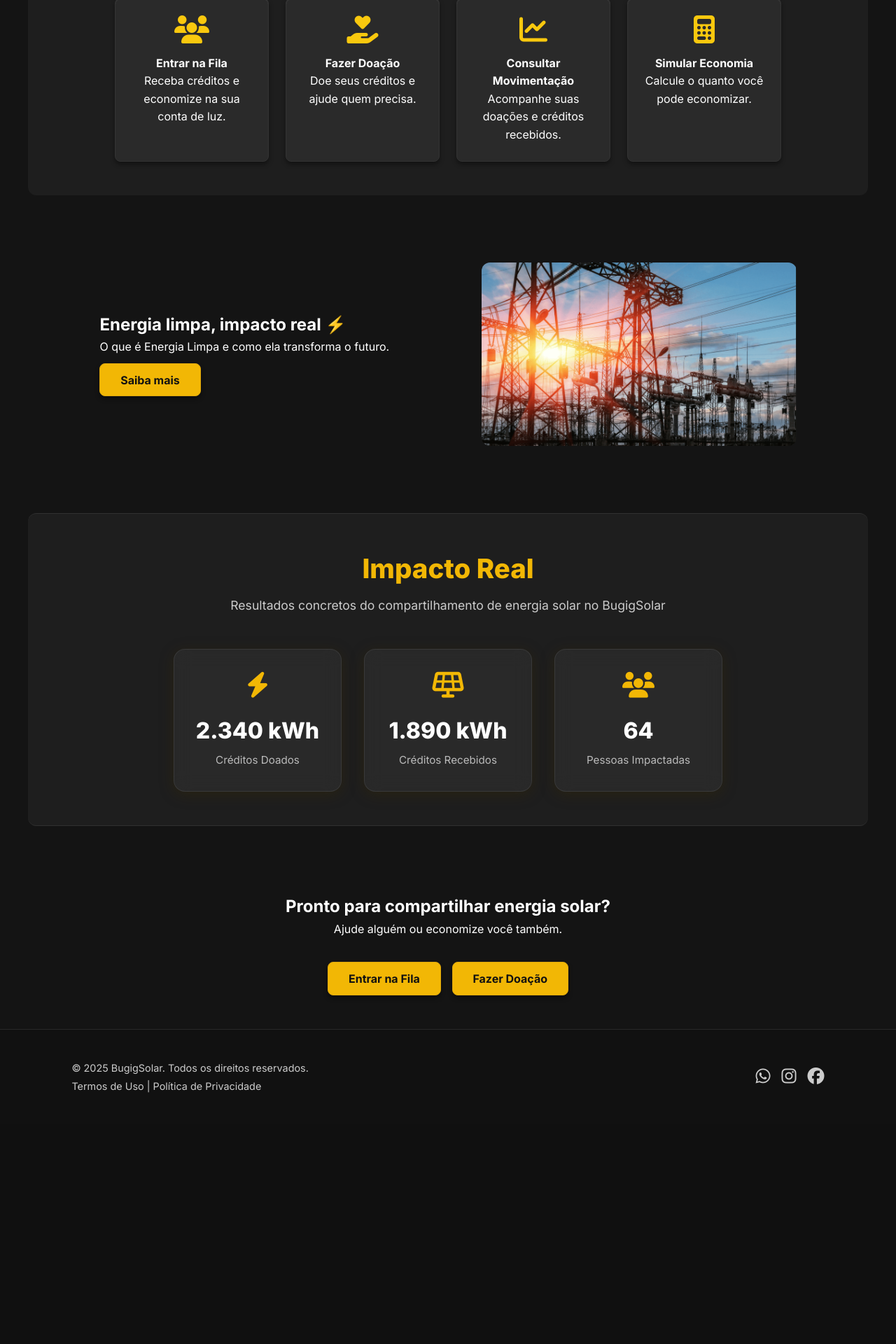
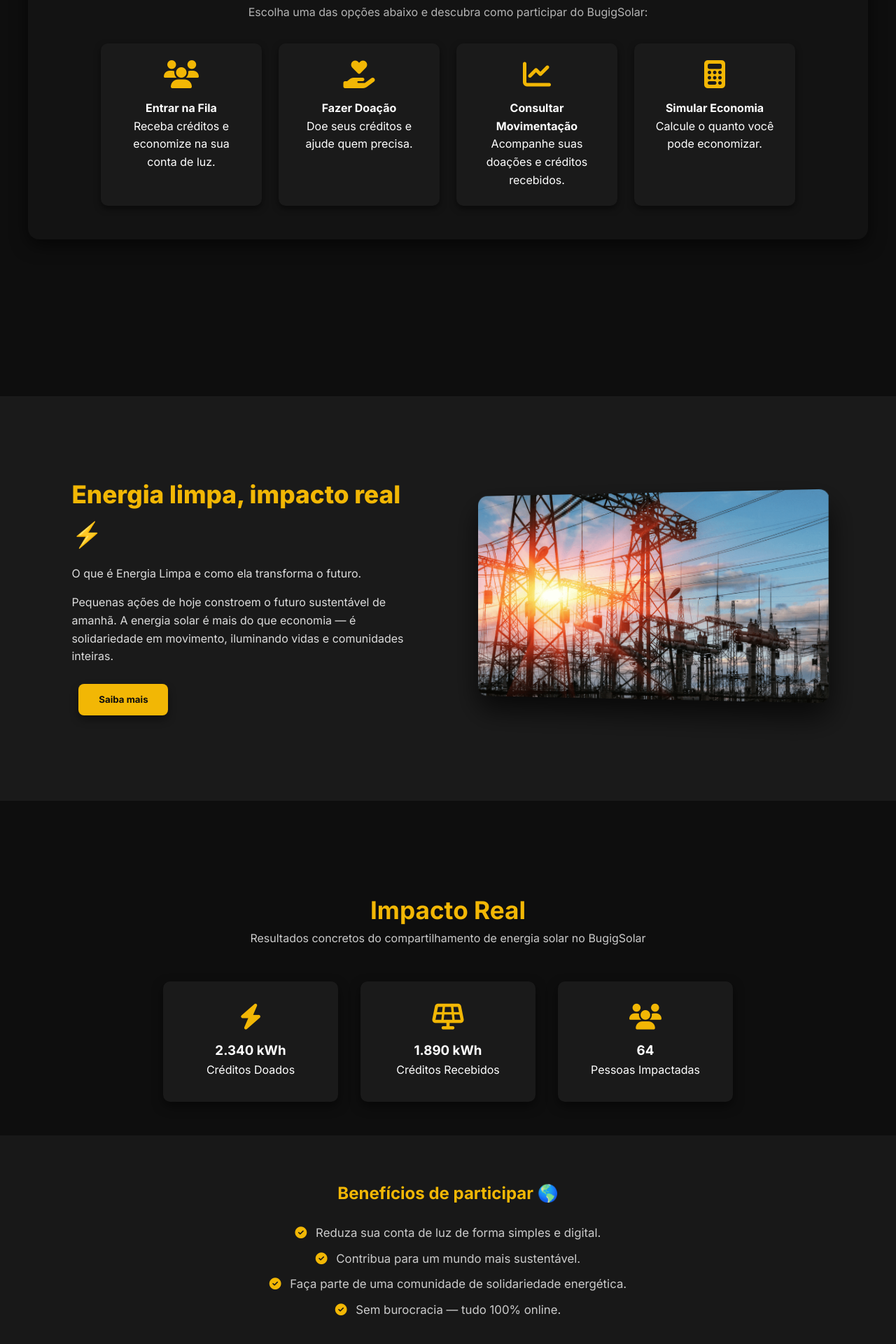
Before and after one commit to RenanAlvares/bugig_solar, a Flask app: page /landingPage in a window 1280 px wide. Shown: the part 506-2426 px from the top of the page at 70% size. Before the commit the page ends 2067 px from the top, so only its background shows below. Run offline with Flask 3, Linux system fonts and the light colour scheme.

Commit message:
atualização ldPage e css modificado

```diff
--- a/static/style/LandingPage.css
+++ b/static/style/LandingPage.css
@@ -1,74 +1,117 @@
-/* ==============================================
-   BUGIGSOLAR - CSS CORRIGIDO PARA LANDING PAGE (COM BOTÕES PADRONIZADOS)
-   ============================================== */
+/* ===================================================
+   BUGIGSOLAR - VISUAL UNIFORME, MODERNO E COESO
+   =================================================== */
 
-/* 🎨 Paleta: Preto (#111), Branco (#fff), Amarelo Solar (#F2B705), Verde (#44af69) */
+/* 🎨 Paleta: Preto #0e0e0e, Amarelo Solar #F2B705, Branco #fff */
 
 body {
   font-family: "Inter", sans-serif;
   margin: 0;
-  background: linear-gradient(rgba(0,0,0,0.92), rgba(0,0,0,0.92));
-  color: #111;
+  background-color: #0e0e0e;
+  color: #fff;
   line-height: 1.6;
+  overflow-x: hidden;
 }
 
-/* --- HERO COM IMAGEM DE FUNDO COM CHANFRADO --- */
+/* --- HERO (CABEÇALHO COM IMAGEM) --- */
 .hero {
   position: relative;
   text-align: center;
-  padding: 8rem 2rem;
-  background: linear-gradient(rgba(0,0,0,0.7), rgba(0,0,0,0.7)),
+  padding: 8rem 2rem 10rem 2rem; /* um pouco mais de padding inferior */
+  background: linear-gradient(rgba(0, 0, 0, 0.7), rgba(0, 0, 0, 0.8)),
               url("/static/Imagens/hero-solar.jpg") center/cover no-repeat;
   color: #fff;
+
   clip-path: polygon(0 0, 100% 0, 100% 70%, 50% 100%, 0 70%);
+
+  margin-bottom: 0; /* remove o corte negativo */
+  overflow: visible; /* 🔥 libera o conteúdo para aparecer acima */
+  z-index: 1; /* garante que a imagem fique atrás do info-box */
 }
-.hero h1 { font-size: 2.8rem; margin-bottom: 1rem; }
-.hero p { font-size: 1.3rem; color: #f5f5f5; }
 
-/* --- INFO BOX EM CARDS COM SOBREPOSIÇÃO --- */
+.hero h1 {
+  font-size: 2.8rem;
+  margin-bottom: 1rem;
+  font-weight: 800;
+}
+
+.hero p {
+  font-size: 1.3rem;
+  color: #eaeaea;
+}
+
+/* --- INFO BOX --- */
 .info-box {
+  position: relative;
+  top: -80px; /* 🔥 move o container para cima, sobre a imagem */
   text-align: center;
   padding: 3rem 2rem;
-  margin: -5rem auto 3rem auto;
+  margin: 0 auto 4rem auto;
   max-width: 1200px;
-  border-radius: 12px;
-  position: relative;
-  z-index: 10;
-  background: #1e1e1e;
+  border-radius: 16px;
+  background: rgba(20, 20, 20, 0.95); /* leve transparência para integrar com o fundo */
+  box-shadow: 0 8px 25px rgba(0, 0, 0, 0.6);
+  z-index: 10; /* acima do hero */
+}
+
+.info-box h2 {
+  color: #F2B705;
+  font-weight: 700;
+  margin-bottom: 0.5rem;
+  z-index: 2;
+}
+
+.info-box h3 {
   color: #fff;
+  font-weight: 700;
+  margin-bottom: 0.5rem;
+  z-index: 2;
 }
+
+.subtexto-info {
+  font-size: 1rem;
+  color: #b5b5b5;
+  margin-top: 0.3rem;
+  z-index: 2;
+}
+
 .cards-container {
   display: flex;
+  flex-wrap: wrap;
   justify-content: center;
   gap: 1.5rem;
-  flex-wrap: wrap;
   margin-top: 2rem;
+  z-index: 2;
 }
+
 .card {
-  background: #2a2a2a;
+  background: #1a1a1a;
   padding: 1.5rem;
-  border-radius: 8px;
-  width: 220px;
-  border: 1px solid #333;
+  border-radius: 10px;
+  width: 230px;
   cursor: pointer;
   transition: all 0.3s ease;
-  box-shadow: 0 4px 6px rgba(0, 0, 0, 0.4), inset 0 1px 1px rgba(255, 255, 255, 0.1);
+  box-shadow: 0 4px 10px rgba(0, 0, 0, 0.5);
 }
+
 .card:hover {
   transform: translateY(-8px);
   background-color: #F2B705;
   color: #111;
-  box-shadow: 0 10px 15px rgba(0, 0, 0, 0.5), inset 0 1px 1px rgba(255, 255, 255, 0.2);
 }
-.card:hover i, .card:hover h4, .card:hover p { color: #111; }
+
 .card i {
   font-size: 2.5rem;
-  color: #f9c80e;
+  color: #F2B705;
   margin-bottom: 1rem;
   transition: color 0.3s ease;
 }
 
-/* --- QUADRO DE AVISO (MODAL) --- */
+.card:hover i {
+  color: #111;
+}
+
+/* --- AVISO POPUP --- */
 .aviso {
   display: none;
   background-color: rgba(0, 0, 0, 0.92);
@@ -83,6 +126,7 @@ body {
   position: relative;
   text-align: center;
 }
+
 .fechar-aviso {
   position: absolute;
   top: 10px;
@@ -94,176 +138,231 @@ body {
   font-size: 1.5rem;
 }
 
-/* --- SEÇÃO LATERAL COM IMAGEM --- */
-.section-imagem {
+/* --- SEÇÃO IMAGEM (ENERGIA LIMPA) --- */
+.section-imagem.diagonal {
+  position: relative;
+  color: #fff;
+  overflow: hidden;
+  z-index: 1;
+  padding: 5rem 0;
+  background: transparent; /* cor base atrás */
+  clip-path: polygon(0 0, 100% 0, 100% 100%, 0 100%);
+  /*clip-path: polygon(0 20%, 100% 0, 100% 100%, 0 80%);*/
+}
+
+/* Container com ângulos diagonais suaves */
+.container-diagonal {
+  position: relative;
+  background: #1a1a1a;
+  padding: 7rem 8%;
+}
+/* conteúdo principal */
+.conteudo-energia {
   display: flex;
   align-items: center;
-  justify-content: center;
-  gap: 3rem;
-  padding: 3rem 8%;
+  justify-content: space-between;
+  gap: 4rem;
+  flex-wrap: wrap;
+  position: relative;
+  z-index: 2;
   max-width: 1200px;
-  margin: auto;
-  flex-wrap: wrap;
-}
-.texto, .section-imagem img { flex: 1; min-width: 300px; }
-.section-imagem .texto h2, .section-imagem .texto p { color: #fff; }
-.section-imagem img { max-width: 450px; border-radius: 12px; }
-
-/* --- IMPACTO REAL COM IMAGEM DE FUNDO --- */
-.creditos-dados {
-  display: flex;
-  flex-direction: column;
-  gap: 0.5rem;
-  background: transparent;
-  padding: 1.5rem;
+  margin: 0 auto;
 }
 
-/* --- CTA FINAL --- */
-.cta-final {
-  text-align: center;
-  background: transparent;
-  padding: 3rem 2rem;
-  max-width: 900px;
-  margin: auto;
-  color: #fff;
-}
-.cta-final .hero-buttons {
-  margin-top: 1.5rem;
-  display: flex;
-  gap: 1rem;
-  justify-content: center;
-  flex-wrap: wrap;
+.conteudo-energia .texto {
+  flex: 1 1 450px;
+  min-width: 300px;
 }
 
-/* --- NOVO BOTÃO PADRÃO PARA A LANDING PAGE --- */
-.lp-button {
-   margin-top: 10px;
-    background: #F2B705;
-    color: #111;
-    border: 1px solid #e0a80b;
-    padding: 0.8rem 1.8rem;
-    border-radius: 8px;
-    font-weight: 700;
-    font-size: 1rem;
-    text-decoration: none;
-    cursor: pointer;
-    box-shadow: 0 4px 6px rgba(0, 0, 0, 0.4);
-
-    /* Transição suave para todas as propriedades */
-    transition: background-color 0.4s ease, color 0.4s ease, transform 0.3s ease, box-shadow 0.4s ease;
+.conteudo-energia .texto h2 {
+  color: #F2B705;
+  font-size: 2.2rem;
+  font-weight: 800;
+  margin-bottom: 1rem;
 }
 
-.lp-button a { /*aqui esta usando o "a" para acessar o bota diretamente*/
-    text-decoration: none; /* Remove o sublinhado do link */
-    color: inherit;
+.conteudo-energia .texto p {
+  color: #ddd;
+  margin-bottom: 1rem;
 }
 
-.lp-button:hover {
-    /* Estado Hover: Preto com escrita amarela */
-    background-color: #2a2a2a;
-    color: #F2B705;
-    border-color: #333;
-
-    transform: translateY(-2px);
-    box-shadow: 0 6px 10px rgba(0, 0, 0, 0.5);
+.texto-secundario {
+  color: #bbb;
+  line-height: 1.6;
+  max-width: 550px;
 }
 
-/* --- IMPACTO REAL - VISUAL PROFISSIONAL COESO --- */
-.painel-creditos {
-  position: relative;
-  padding: 5rem 2rem;
+/* imagem */
+.conteudo-energia .imagem {
+  flex: 1 1 450px;
   text-align: center;
-  color: #fff;
-  background: radial-gradient(circle at 50% 50%, #0a0a0a, #111);
-  overflow: hidden;
-  border-top: 1px solid rgba(255, 255, 255, 0.08);
-  border-bottom: 1px solid rgba(255, 255, 255, 0.08);
 }
 
+.conteudo-energia .imagem img {
+  max-width: 100%;
+  border-radius: 14px;
+  box-shadow: 0 20px 40px rgba(0, 0, 0, 0.7);
+  transform: perspective(1000px) rotateY(-8deg);
+  transition: transform 0.4s ease, box-shadow 0.4s ease;
+}
 
-/* Camada 2 — energia pulsante em rotação */
+/* --- IMPACTO REAL --- */
 .painel-creditos {
   text-align: center;
   padding: 3rem 2rem;
-  margin: 3rem auto 3rem auto;
-  max-width: 1200px;
-  border-radius: 12px;
-  position: relative;
-  z-index: 10;
-  background: #1e1e1e;
-  color: #fff;
-}
-
-/* Conteúdo acima das camadas */
-.painel-creditos > * {
-  position: relative;
-  z-index: 2;
-}
-
-
-.impacto-container {
-  max-width: 1100px;
-  margin: 0 auto;
+  background: transparent;
 }
 
 .impacto-container h2 {
-  font-size: 2.4rem;
-  font-weight: 800;
   color: #F2B705;
-  margin-bottom: 0.5rem;
+  font-size: 2.2rem;
+  font-weight: 700;
 }
 
 .impacto-subtitle {
-  font-size: 1.1rem;
   color: #ccc;
+  font-size: 1rem;
   margin-bottom: 3rem;
 }
 
 .metricas {
   display: flex;
   justify-content: center;
+  flex-wrap: wrap;
   gap: 2rem;
-  flex-wrap: wrap;
 }
 
-/* --- ESTILO DOS CARDS --- */
 .metrica-card {
-  background: rgba(255, 255, 255, 0.05);
-  border: 1px solid rgba(255, 255, 255, 0.08);
-  border-radius: 16px;
-  backdrop-filter: blur(12px);
-  -webkit-backdrop-filter: blur(12px);
-  padding: 2rem 1.5rem;
-  width: 240px;
-  transition: all 0.35s ease;
-  box-shadow: 0 4px 20px rgba(58, 42, 1, 0.4);
+  background: #1a1a1a;
+  border-radius: 10px;
+  padding: 2rem;
+  width: 250px;
+  transition: all 0.3s ease;
+  box-shadow: 0 6px 15px rgba(0, 0, 0, 0.5);
+}
+
+.metrica-card:hover {
+  transform: translateY(-8px);
+  background: #F2B705;
+  color: #111;
 }
 
 .metrica-card i {
+  color: #F2B705;
   font-size: 2.3rem;
-  color: #F2B705;
   margin-bottom: 1rem;
 }
 
-.metrica-card h3 {
-  font-size: 2rem;
-  font-weight: 800;
-  margin: 0.3rem 0;
+.metrica-card:hover i {
+  color: #111;
+}
+
+/* --- BENEFÍCIOS --- */
+.beneficios {
+  text-align: center;
+  padding: 4rem 2rem;
+  background: #181818;
+}
+.beneficios h2 { color: #f2b705; margin-bottom: 1.5rem; }
+.beneficios ul {
+  list-style: none;
+  padding: 0;
+  max-width: 800px;
+  margin: auto;
+}
+.beneficios li {
+  margin: 0.6rem 0;
+  color: #ccc;
+  font-size: 1.05rem;
+}
+.beneficios i { color: #f2b705; margin-right: 8px; }
+
+/* --- FRASE IMPACTO --- */
+.frase-impacto {
+  background: #181818;
+  text-align: center;
+  padding: 2rem 2rem;
+  font-style: italic;
+  font-size: 1.1rem;
+  color: #F2B705;
+}
+
+/* --- CTA FINAL --- */
+.cta-final {
+  color: #F2B705;
+  text-align: center;
+  padding: 4rem 2rem;
+  background: transparent;
+}
+
+.cta-final p{
   color: #fff;
 }
 
-.metrica-card p {
-  color: #bbb;
-  font-size: 0.95rem;
+.lp-button {
+  margin: 10px;
+  background: #F2B705;
+  color: #111;
+  border: none;
+  padding: 0.9rem 1.8rem;
+  border-radius: 8px;
+  font-weight: bold;
+  cursor: pointer;
+  transition: all 0.3s ease;
+  box-shadow: 0 6px 12px rgba(0, 0, 0, 0.4);
+  text-decoration: none; /* remove sublinhado */
 }
 
-/* --- EFEITO HOVER SUAVE --- */
-.metrica-card:hover {
-  transform: translateY(-8px);
-  border-color: #F2B705;
-  box-shadow: 0 8px 25px rgba(242, 183, 5, 0.25);
+.lp-button:hover {
+  background: #2a2a2a;
+  color: #F2B705;
+  transform: translateY(-3px);
+}
+.lp-button a{
+  color: #0e0e0e;
+  text-decoration: none; /* remove sublinhado */
 }
 
-.metrica-card:hover i {
-  color: #fff;
+.lp-button a:hover{
+  color: #F2B705;
+  text-decoration: none; /* remove sublinhado */
 }
+/* --- RODAPÉ --- */
+footer {
+  text-align: center;
+  padding: 2rem;
+  background: #0e0e0e;
+  color: #888;
+  font-size: 0.9rem;
+}
+
+footer a {
+  color: #F2B705;
+  text-decoration: none;
+  margin: 0 0.5rem;
+}
+
+footer a:hover {
+  text-decoration: underline;
+}
+
+/* --- RESPONSIVIDADE --- */
+@media (max-width: 768px) {
+  .hero h1 {
+    font-size: 2.2rem;
+  }
+
+  .hero p {
+    font-size: 1.1rem;
+  }
+
+  .section-imagem {
+    flex-direction: column-reverse;
+    text-align: center;
+  }
+
+  .card,
+  .metrica-card {
+    width: 90%;
+  }
+}
--- a/templates/LandingPage.html
+++ b/templates/LandingPage.html
@@ -7,6 +7,7 @@
 {% block content %}
 <main id="landing-page-main">
 
+  <!-- HERO -->
   <section class="hero">
     <div class="container">
       <h1>Leve energia solar para quem mais precisa 🌞</h1>
@@ -14,8 +15,10 @@
     </div>
   </section>
 
+  <!-- INFO BOX -->
   <div class="info-box">
     <h3>O que você pode fazer no BugigSolar?</h3>
+    <p class="subtexto-info">Escolha uma das opções abaixo e descubra como participar do BugigSolar:</p>
     <div class="cards-container">
       <div class="card" onclick="mostrarFuncionalidade('Entrar na Fila')">
         <i class="fa-solid fa-users"></i>
@@ -45,23 +48,37 @@
     <p id="texto-aviso"></p>
   </div>
 
-    <section class="section-imagem">
+  <!-- ENERGIA LIMPA -->
+ <section class="section-imagem diagonal">
+  <div class="container-diagonal">
+    <div class="conteudo-energia">
       <div class="texto">
         <h2>Energia limpa, impacto real ⚡</h2>
         <p>O que é Energia Limpa e como ela transforma o futuro.</p>
-            <button class="lp-button"><a href="https://clicklivre.com.br/blog/o-que-e-energia-limpa-e-como-ela-transforma-o-futuro"
-            target="_blank">Saiba mais</a></button>
+        <p class="texto-secundario">
+          Pequenas ações de hoje constroem o futuro sustentável de amanhã.
+          A energia solar é mais do que economia — é solidariedade em movimento,
+          iluminando vidas e comunidades inteiras.
+        </p>
+        <button class="lp-button">
+          <a href="https://clicklivre.com.br/blog/o-que-e-energia-limpa-e-como-ela-transforma-o-futuro" target="_blank">
+            Saiba mais
+          </a>
+        </button>
       </div>
-        <img src="/static/Imagens/energia-eletrica.png" alt="Painéis solares">
+
+      <div class="imagem">
+        <img src="/static/Imagens/energia-eletrica.png" alt="Energia solar transformando o futuro">
+      </div>
+    </div>
+  </div>
 </section>
 
-
+  <!-- IMPACTO REAL -->
   <section class="painel-creditos">
-    <div class="energy-lines">
     <div class="impacto-container">
       <h2>Impacto Real</h2>
       <p class="impacto-subtitle">Resultados concretos do compartilhamento de energia solar no BugigSolar</p>
-
       <div class="metricas">
         <div class="metrica-card">
           <i class="fa-solid fa-bolt"></i>
@@ -80,9 +97,25 @@
         </div>
       </div>
     </div>
-        </div>
   </section>
 
+  <!-- BENEFÍCIOS -->
+  <section class="beneficios">
+    <h2>Benefícios de participar 🌎</h2>
+    <ul>
+      <li><i class="fa-solid fa-circle-check"></i> Reduza sua conta de luz de forma simples e digital.</li>
+      <li><i class="fa-solid fa-circle-check"></i> Contribua para um mundo mais sustentável.</li>
+      <li><i class="fa-solid fa-circle-check"></i> Faça parte de uma comunidade de solidariedade energética.</li>
+      <li><i class="fa-solid fa-circle-check"></i> Sem burocracia — tudo 100% online.</li>
+    </ul>
+  </section>
+
+  <!-- FRASE FINAL -->
+  <section class="frase-impacto">
+    🌍 Cada crédito doado representa menos carbono e mais esperança. Faça parte dessa mudança!
+  </section>
+
+  <!-- CTA FINAL -->
   <section class="cta-final">
     <div class="container">
       <h2>Pronto para compartilhar energia solar?</h2>
@@ -93,6 +126,8 @@
       </div>
     </div>
   </section>
+
 </main>
+
 <script src="{{ url_for('static', filename='js/script.js') }}"></script>
 {% endblock %}
```
Lines whose indentation alone changed are shown as unchanged.
